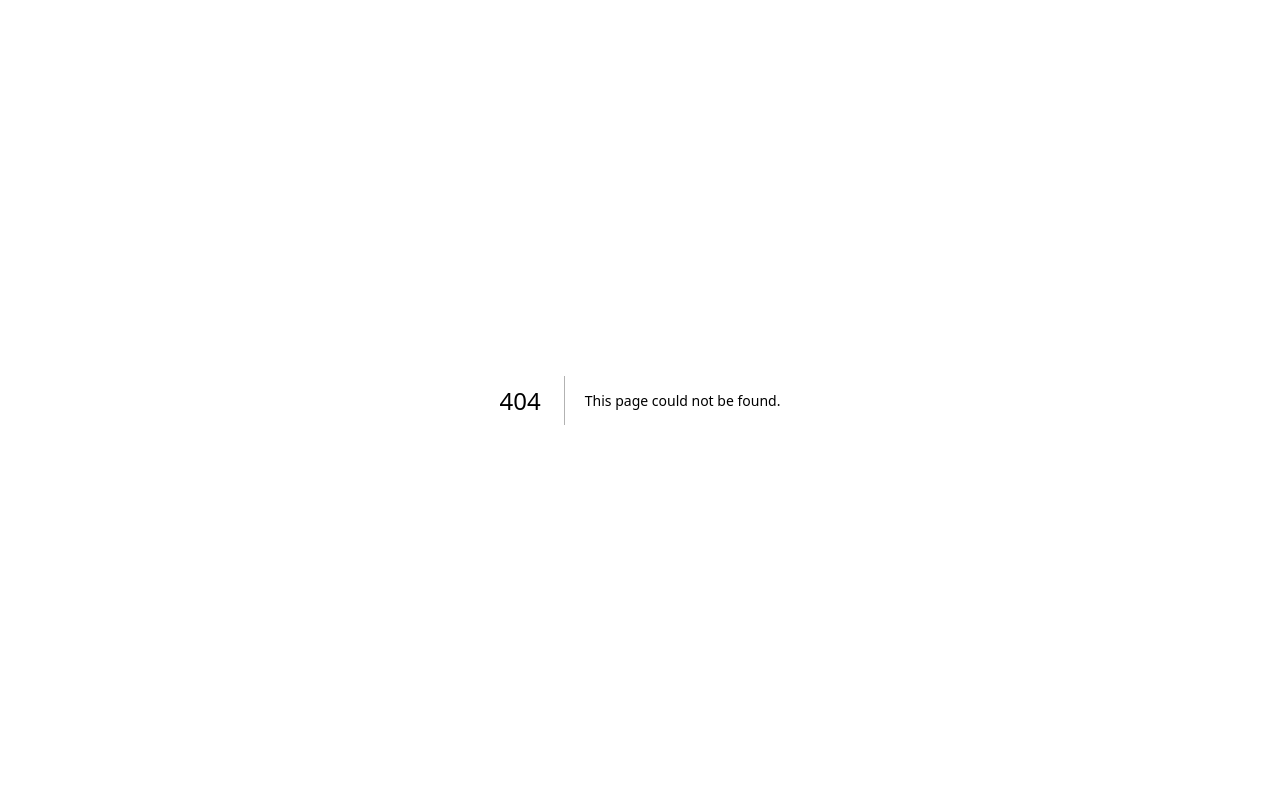
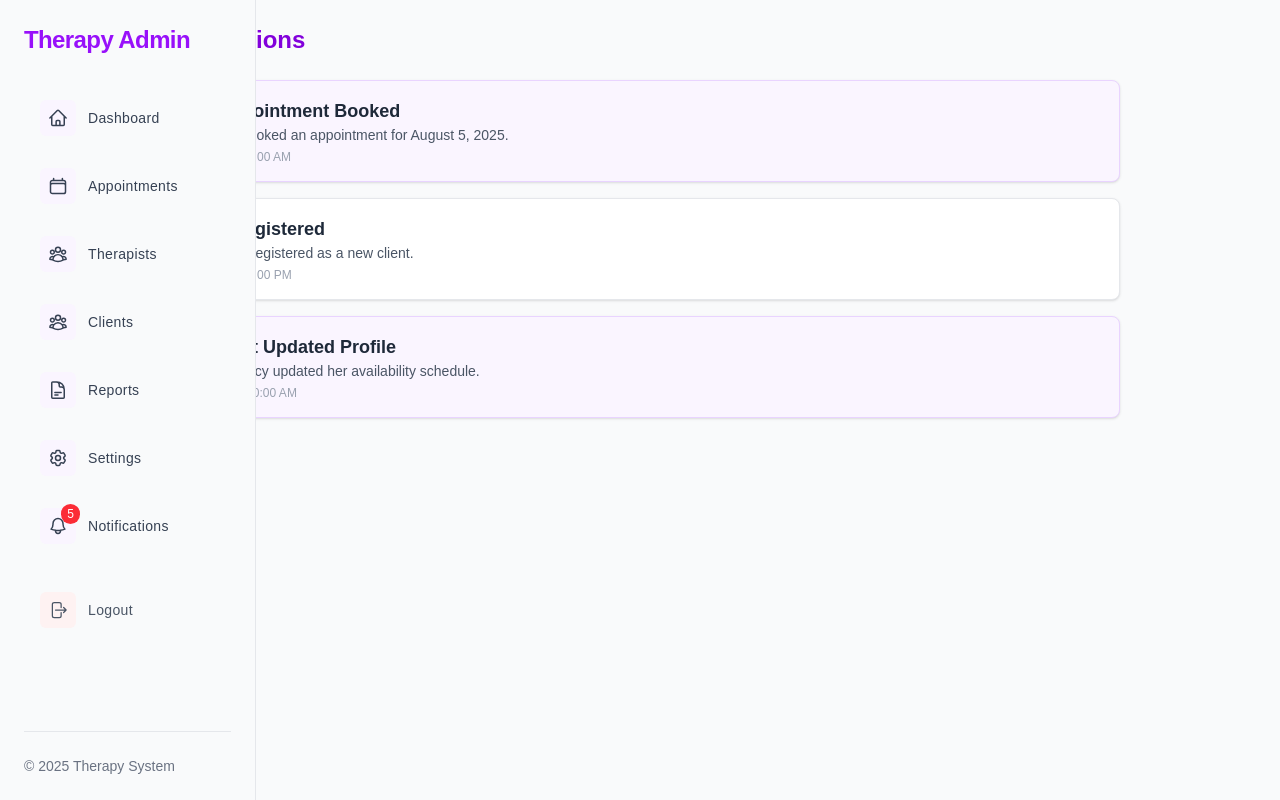
Before and after one commit to NathanKhonyongwa/AppointmentBooking, a Next.js app in the folder appointment/: page /Admin/Notifications in a window 1280 px wide. Before the commit this address had no page. Built offline with nearby package versions, Linux system fonts and the light colour scheme.

Commit message:
Admin uodate
Navbar, Appointment, Notifications pages update

```diff
--- a/appointment/src/app/Admin/Appointments/page.js
+++ b/appointment/src/app/Admin/Appointments/page.js
@@ -36,13 +36,13 @@ const appointmentsMock = [
     status: 'Pending',
     bookedAt: '2025-08-02T15:12:00',
   },
-  // Add more mock items here if needed
+
 ];
 
 const ITEMS_PER_PAGE = 5;
 
 export default function AdminAppointments() {
-  const [appointments] = useState(appointmentsMock); // replace with backend fetch later
+  const [appointments] = useState(appointmentsMock);
   const [currentPage, setCurrentPage] = useState(1);
 
   const totalPages = Math.ceil(appointments.length / ITEMS_PER_PAGE);
@@ -65,7 +65,7 @@ export default function AdminAppointments() {
           className="max-w-7xl mx-auto"
         >
           <h2 className="text-3xl font-bold text-purple-700 mb-6 text-center">
-            Admin - All Appointments
+            Appointments
           </h2>
 
           {appointments.length === 0 ? (
--- a/appointment/src/app/Admin/Navbar/page.js
+++ b/appointment/src/app/Admin/Navbar/page.js
@@ -7,6 +7,7 @@ import {
   DocumentTextIcon,
   Cog6ToothIcon,
   ArrowRightOnRectangleIcon,
+  BellIcon,
 } from '@heroicons/react/24/outline';
 import Link from 'next/link';
 
@@ -17,13 +18,14 @@ const navItems = [
   { name: 'Clients', href: '/Admin/Customers', icon: UserGroupIcon },
   { name: 'Reports', href: '/Admin/Reports', icon: DocumentTextIcon },
   { name: 'Settings', href: '/Admin/Settings', icon: Cog6ToothIcon },
+  { name: 'Notifications', href: '/Admin/Notifications', icon: BellIcon }, // New item
 ];
 
 export default function AdminSidebar() {
+  const notificationCount = 5; // You can later replace this with dynamic state or props
+
   const handleLogout = () => {
-    // TODO: Replace with your actual logout logic
     console.log('Logging out...');
-    // Example: clear token and redirect
     // localStorage.removeItem('token');
     // window.location.href = '/login';
   };
@@ -37,10 +39,15 @@ export default function AdminSidebar() {
           <Link
             key={name}
             href={href}
-            className="flex items-center gap-3 px-4 py-3 rounded-lg text-gray-700 hover:bg-purple-100 hover:text-purple-700 transition-all group"
+            className="flex items-center gap-3 px-4 py-3 rounded-lg text-gray-700 hover:bg-purple-100 hover:text-purple-700 transition-all group relative"
           >
-            <div className="p-2 bg-purple-50 rounded-md group-hover:bg-purple-200 transition-all">
+            <div className="p-2 bg-purple-50 rounded-md group-hover:bg-purple-200 transition-all relative">
               <Icon className="w-5 h-5 stroke-[1.8]" />
+              {name === 'Notifications' && notificationCount > 0 && (
+                <span className="absolute -top-1 -right-1 bg-red-500 text-white text-xs rounded-full px-1.5 py-0.5">
+                  {notificationCount}
+                </span>
+              )}
             </div>
             <span className="font-medium text-sm tracking-wide">{name}</span>
           </Link>
--- /dev/null
+++ b/appointment/src/app/Admin/Notifications/page.js
@@ -0,0 +1,70 @@
+'use client';
+
+import Navbar from '@/app/Admin/Navbar/page';
+import { useEffect, useState } from 'react';
+
+export default function NotificationsPage() {
+  const [notifications, setNotifications] = useState([]);
+
+  useEffect(() => {
+    // Simulated fetch (replace with real API call if needed)
+    const mockNotifications = [
+      {
+        id: 1,
+        title: 'New Appointment Booked',
+        message: 'John Doe booked an appointment for August 5, 2025.',
+        timestamp: '2025-08-03T09:15:00Z',
+        isRead: false,
+      },
+      {
+        id: 2,
+        title: 'Client Registered',
+        message: 'Jane Smith registered as a new client.',
+        timestamp: '2025-08-02T14:30:00Z',
+        isRead: true,
+      },
+      {
+        id: 3,
+        title: 'Therapist Updated Profile',
+        message: 'Therapist Lucy updated her availability schedule.',
+        timestamp: '2025-08-01T11:20:00Z',
+        isRead: false,
+      },
+    ];
+    setNotifications(mockNotifications);
+  }, []);
+
+  return (
+    <div className="min-h-screen bg-gray-50">
+      <Navbar />
+      <main className="max-w-screen-lg mx-auto px-4 sm:px-6 lg:px-8 py-6">
+        <h2 className="text-2xl font-bold mb-6 text-purple-700">Notifications</h2>
+
+        <div className="space-y-4">
+          {notifications.length === 0 ? (
+            <p className="text-gray-500">No notifications available.</p>
+          ) : (
+            notifications.map((notification) => (
+              <div
+                key={notification.id}
+                className={`p-4 border rounded-lg shadow-sm transition-all ${
+                  notification.isRead
+                    ? 'bg-white border-gray-200'
+                    : 'bg-purple-50 border-purple-200'
+                }`}
+              >
+                <h3 className="text-lg font-semibold text-gray-800">
+                  {notification.title}
+                </h3>
+                <p className="text-sm text-gray-600">{notification.message}</p>
+                <p className="text-xs text-gray-400 mt-1">
+                  {new Date(notification.timestamp).toLocaleString()}
+                </p>
+              </div>
+            ))
+          )}
+        </div>
+      </main>
+    </div>
+  );
+}
```
